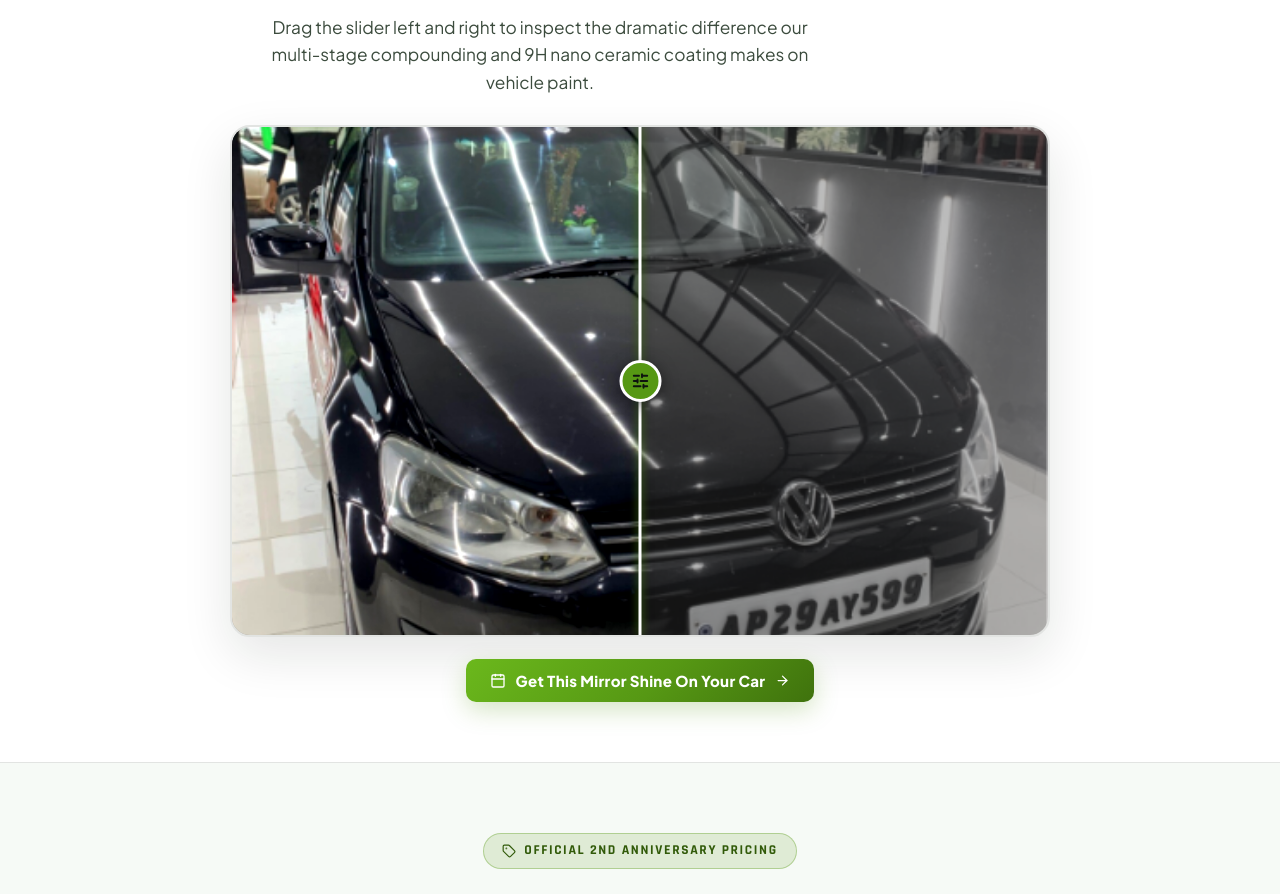
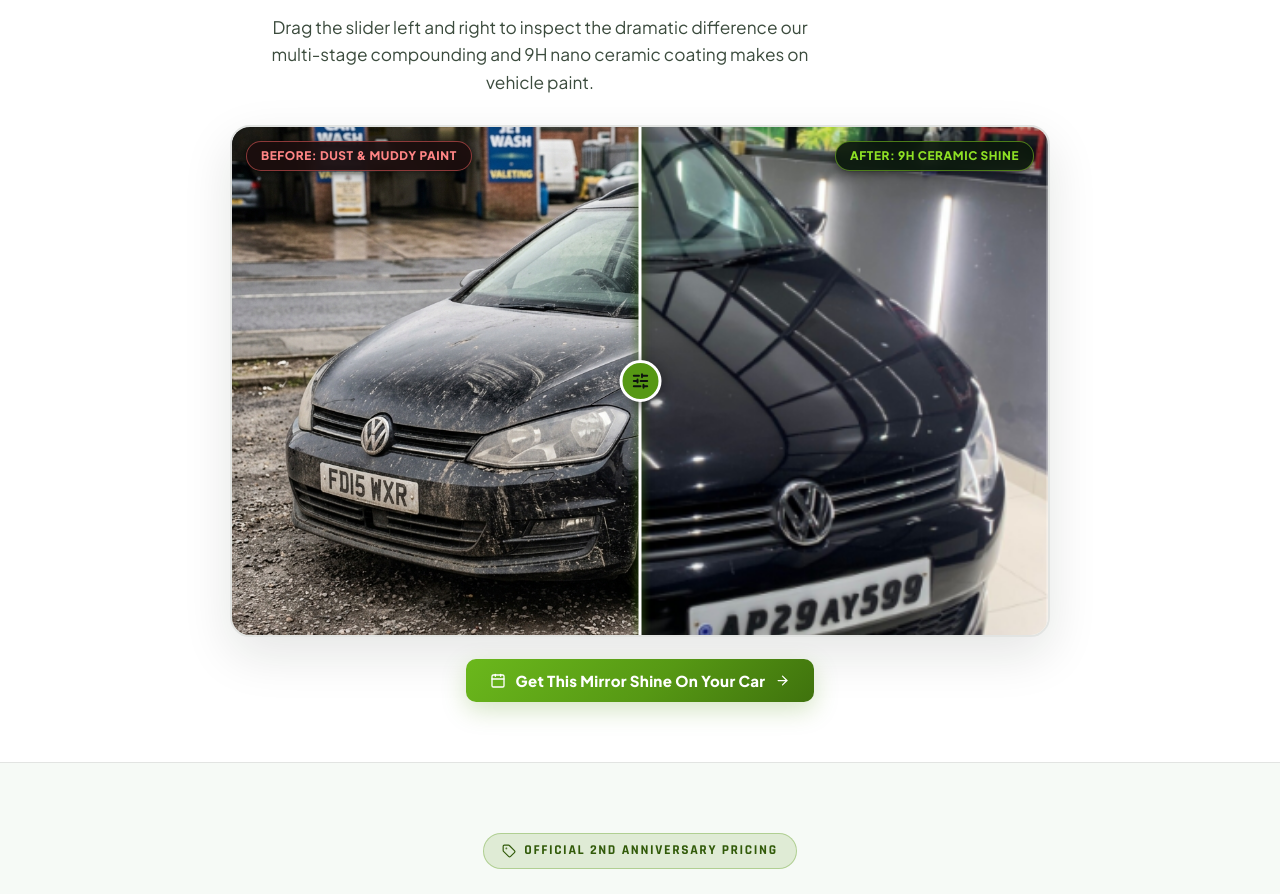
Before and after one commit to Aravind4545/green-carz-care, a React (Vite) app: page / in a window 1280 px wide. Shown: the part 1680-2574 px from the top of the page. Built offline with nearby package versions, Linux system fonts and the light colour scheme.

Commit message:
Fix Before/After slider orientation: real dusty car on LEFT as BEFORE and showroom Polo on RIGHT as AFTER

```diff
--- a/src/components/BeforeAfterSection.jsx
+++ b/src/components/BeforeAfterSection.jsx
@@ -81,7 +81,7 @@ export function BeforeAfterSection({ onOpenBooking }) {
               touchAction: 'pan-y'
             }}
           >
-            {/* Layer 1: BEFORE (Dull & Oxidized Filter) */}
+            {/* Layer 1: AFTER (Right Side Base - Showroom Mirror Gloss) */}
             <div style={{
               position: 'absolute',
               inset: 0,
@@ -89,37 +89,39 @@ export function BeforeAfterSection({ onOpenBooking }) {
             }}>
               <img
                 src="/assets/mirror-shine-polo.jpg"
-                alt="Before Detailing - Dull & Oxidized Finish"
+                alt="After Detailing - 9H Nano Ceramic Mirror Finish"
                 style={{
                   width: '100%',
                   height: '100%',
                   objectFit: 'cover',
                   display: 'block',
-                  pointerEvents: 'none',
-                  filter: 'grayscale(75%) brightness(0.78) contrast(0.85) blur(0.4px)'
+                  pointerEvents: 'none'
                 }}
               />
 
-              {/* Before Badge */}
+              {/* After Badge (Stays on Top Right) */}
               <div style={{
                 position: 'absolute',
                 top: '14px',
-                left: '14px',
-                background: 'rgba(20, 20, 20, 0.85)',
-                color: '#ff8585',
-                border: '1px solid rgba(255, 100, 100, 0.35)',
-                padding: '4px 12px',
+                right: '14px',
+                background: 'rgba(10, 24, 12, 0.92)',
+                color: '#8ee024',
+                border: '1.5px solid rgba(142, 224, 36, 0.5)',
+                padding: '5px 14px',
                 borderRadius: '999px',
                 fontSize: '0.74rem',
                 fontWeight: 800,
-                letterSpacing: '0.04em',
-                backdropFilter: 'blur(6px)'
+                letterSpacing: '0.05em',
+                backdropFilter: 'blur(8px)',
+                boxShadow: '0 2px 10px rgba(0,0,0,0.5)',
+                zIndex: 4,
+                pointerEvents: 'none'
               }}>
-                BEFORE: DULL & SWIRLED
+                AFTER: 9H CERAMIC SHINE
               </div>
             </div>
 
-            {/* Layer 2: AFTER (Clipped Crystal Gloss Ceramic Finish) */}
+            {/* Layer 2: BEFORE (Left Side Overlay - Mud & Road Grime) */}
             <div style={{
               position: 'absolute',
               inset: 0,
@@ -127,34 +129,36 @@ export function BeforeAfterSection({ onOpenBooking }) {
               clipPath: `polygon(0 0, ${sliderPosition}% 0, ${sliderPosition}% 100%, 0 100%)`
             }}>
               <img
-                src="/assets/mirror-shine-polo.jpg"
-                alt="After Detailing - 9H Ceramic Mirror Shine"
+                src="/assets/polo-before-detailing.jpg"
+                alt="Before Detailing - Mud & Dusty Paint"
                 style={{
                   width: '100%',
                   height: '100%',
                   objectFit: 'cover',
                   display: 'block',
-                  pointerEvents: 'none',
-                  filter: 'contrast(1.1) brightness(1.02) saturate(1.1)'
+                  pointerEvents: 'none'
                 }}
               />
 
-              {/* After Badge */}
+              {/* Before Badge (Stays on Top Left) */}
               <div style={{
                 position: 'absolute',
                 top: '14px',
-                right: '14px',
-                background: 'rgba(10, 20, 12, 0.88)',
-                color: '#8ee024',
-                border: '1px solid rgba(142, 224, 36, 0.4)',
-                padding: '4px 12px',
+                left: '14px',
+                background: 'rgba(28, 14, 14, 0.92)',
+                color: '#ff8585',
+                border: '1.5px solid rgba(255, 100, 100, 0.5)',
+                padding: '5px 14px',
                 borderRadius: '999px',
                 fontSize: '0.74rem',
                 fontWeight: 800,
-                letterSpacing: '0.04em',
-                backdropFilter: 'blur(6px)'
+                letterSpacing: '0.05em',
+                backdropFilter: 'blur(8px)',
+                boxShadow: '0 2px 10px rgba(0,0,0,0.5)',
+                zIndex: 6,
+                pointerEvents: 'none'
               }}>
-                AFTER: 9H CERAMIC SHINE
+                BEFORE: DUST & MUDDY PAINT
               </div>
             </div>
 
```
Also changed, not shown: public/assets/polo-before-detailing.jpg (added).
